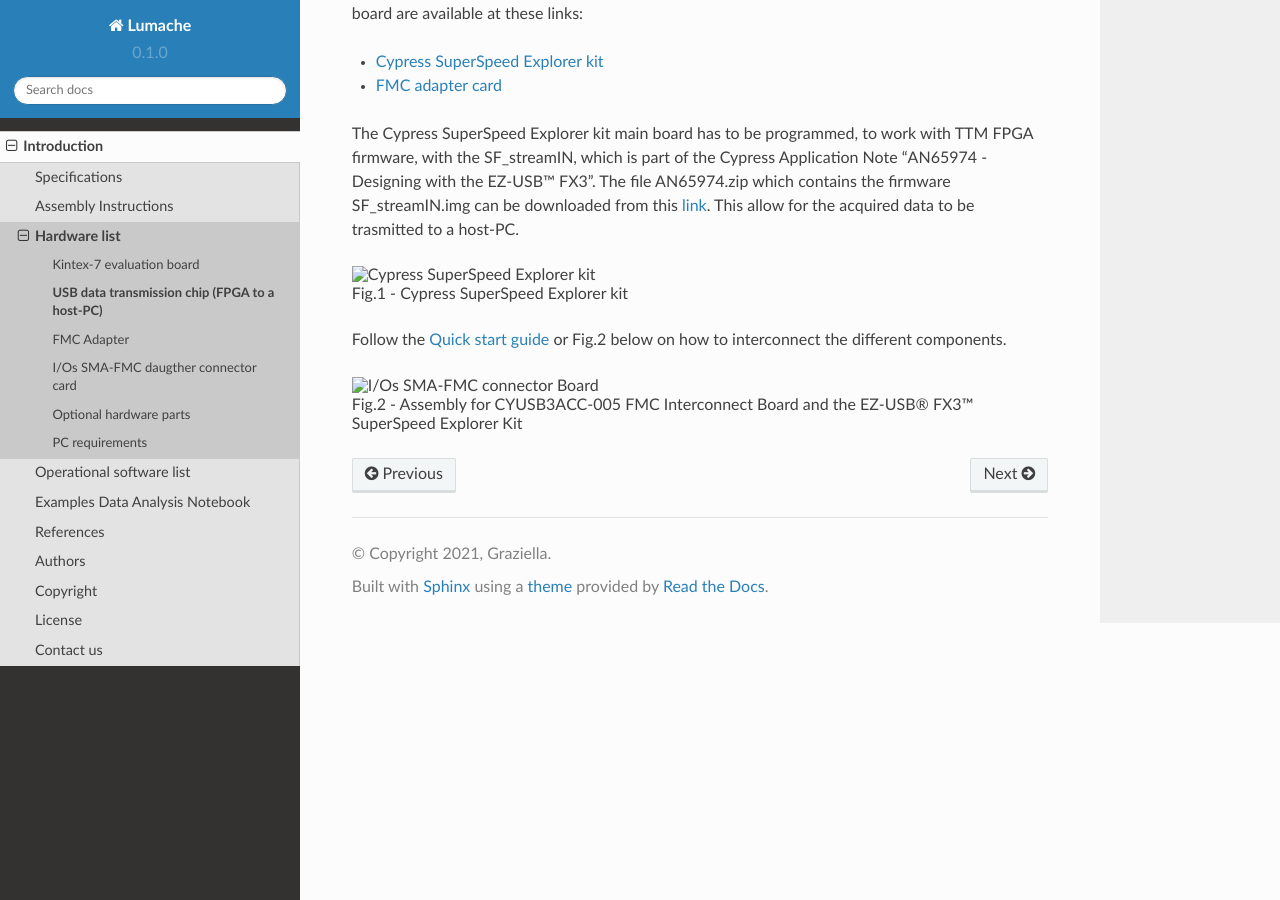
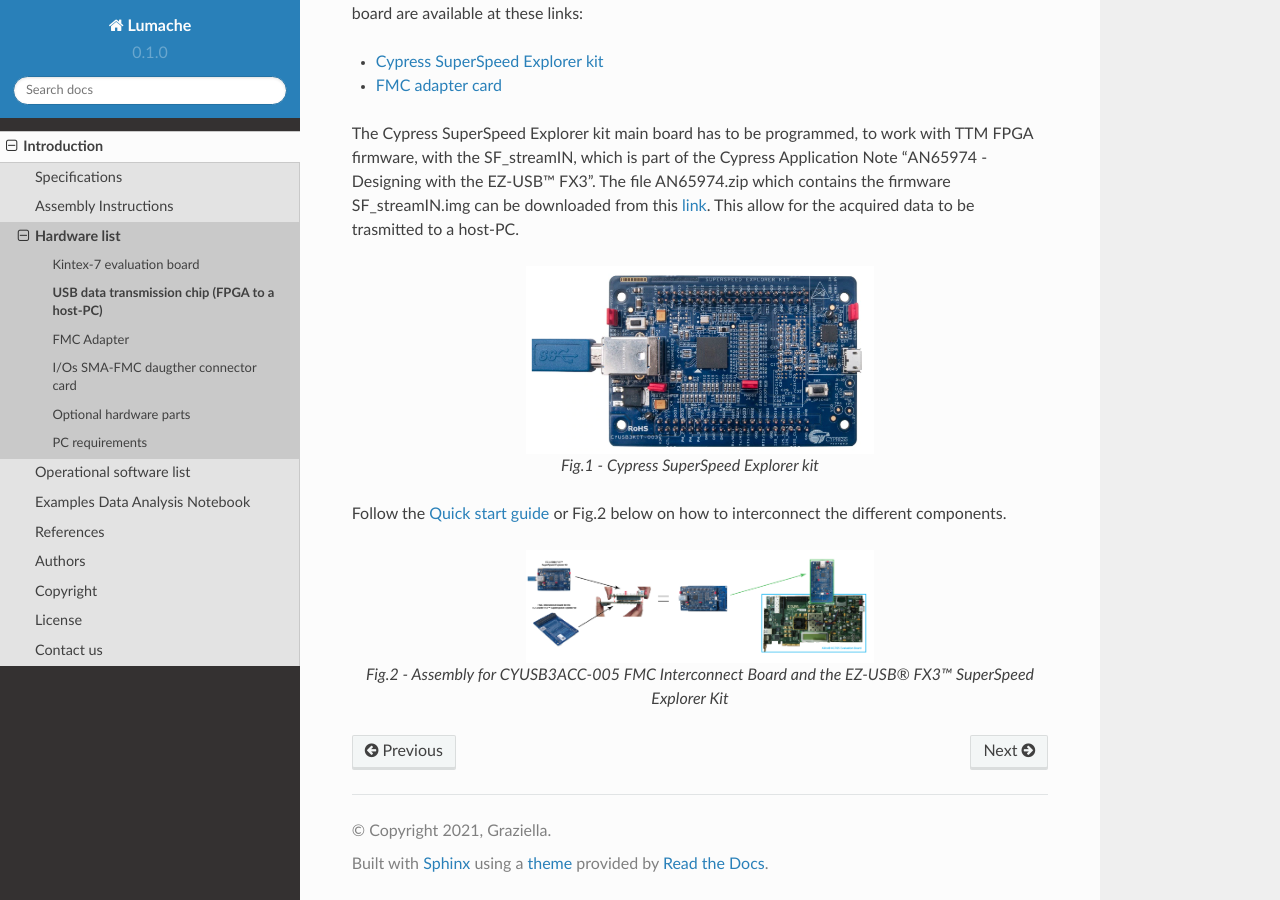
Before and after one commit to mattia-donato/BrightEyes-TTM-docs, a Sphinx documentation site: the page built from docs/source/USB3.rst, in a window 1280 px wide and 900 px high, scrolled down 566 px. Built offline with Sphinx 7.4.7 and the Read the Docs theme 2.0.0, drawn with Linux system fonts in a browser that asks for light colours.

Commit message:
Update USB3.rst

```diff
--- a/docs/source/USB3.rst
+++ b/docs/source/USB3.rst
@@ -25,20 +25,19 @@
 The Cypress SuperSpeed Explorer kit main board has to be programmed, to work with TTM FPGA firmware, with the SF_streamIN, which is part of the Cypress Application Note "AN65974 - Designing with the EZ-USB™ FX3". The file AN65974.zip which contains the firmware SF_streamIN.img can be downloaded from this `link <https://www.cypress.com/documentation/application-notes/an65974-designing-ez-usb-fx3-slave-fifo-interface>`_. This allow for the acquired data to be trasmitted to a host-PC.
 
 
-.. raw:: html
+.. figure:: img/FX3_Cypress.PNG
+   :alt: Cypress SuperSpeed Explorer kit
+   :width: 50%
+   :align: center
 
-   <figure>
-     <img src="/docs/img/FX3_Cypress.PNG" alt="Cypress SuperSpeed Explorer kit" width="250"/>
-     <figcaption>Fig.1 - Cypress SuperSpeed Explorer kit</figcaption>
-   </figure>
+   Fig.1 - Cypress SuperSpeed Explorer kit
 
 
 Follow the `Quick start guide <https://www.cypress.com/file/133861/download>`_ or Fig.2 below on how to interconnect the different components.
 
+.. figure:: img/USBchip_adapter_assembly.PNG
+   :alt: I/Os SMA-FMC connector Board
+   :width: 50%
+   :align: center
 
-.. raw:: html
-
-   <figure>
-     <img src="/docs/img/USBchip_adapter_assembly.PNG" alt="I/Os SMA-FMC connector Board" width="3500"/>
-     <figcaption>Fig.2 - Assembly for CYUSB3ACC-005 FMC Interconnect Board and the EZ-USB® FX3™ SuperSpeed Explorer Kit</figcaption>
-   </figure>
+   Fig.2 - Assembly for CYUSB3ACC-005 FMC Interconnect Board and the EZ-USB® FX3™ SuperSpeed Explorer Kit
```
